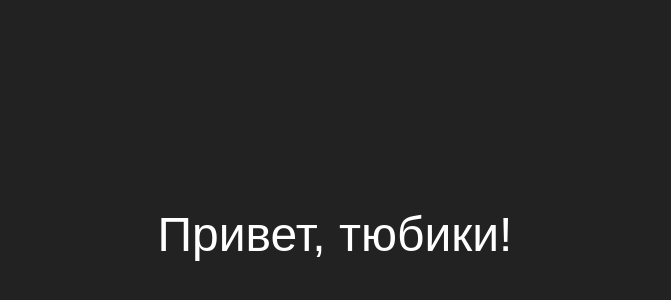
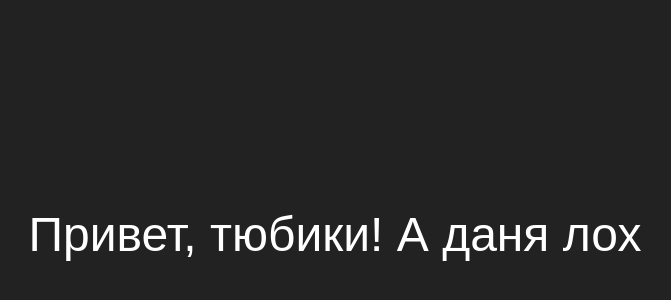
Before and after one commit to medium19/medium, a plain HTML site: page index.html in a window 1280 px wide. Shown: the part 166-466 px from the top of the page, without its empty margins (305-976 px from the left). Drawn offline with Linux system fonts and the light colour scheme.

Commit message:
Update index.html

```diff
--- a/index.html
+++ b/index.html
@@ -17,6 +17,6 @@
     </style>
   </head>
   <body>
-    Привет, тюбики!
+    Привет, тюбики! А даня лох
   </body>
 </html>
```
